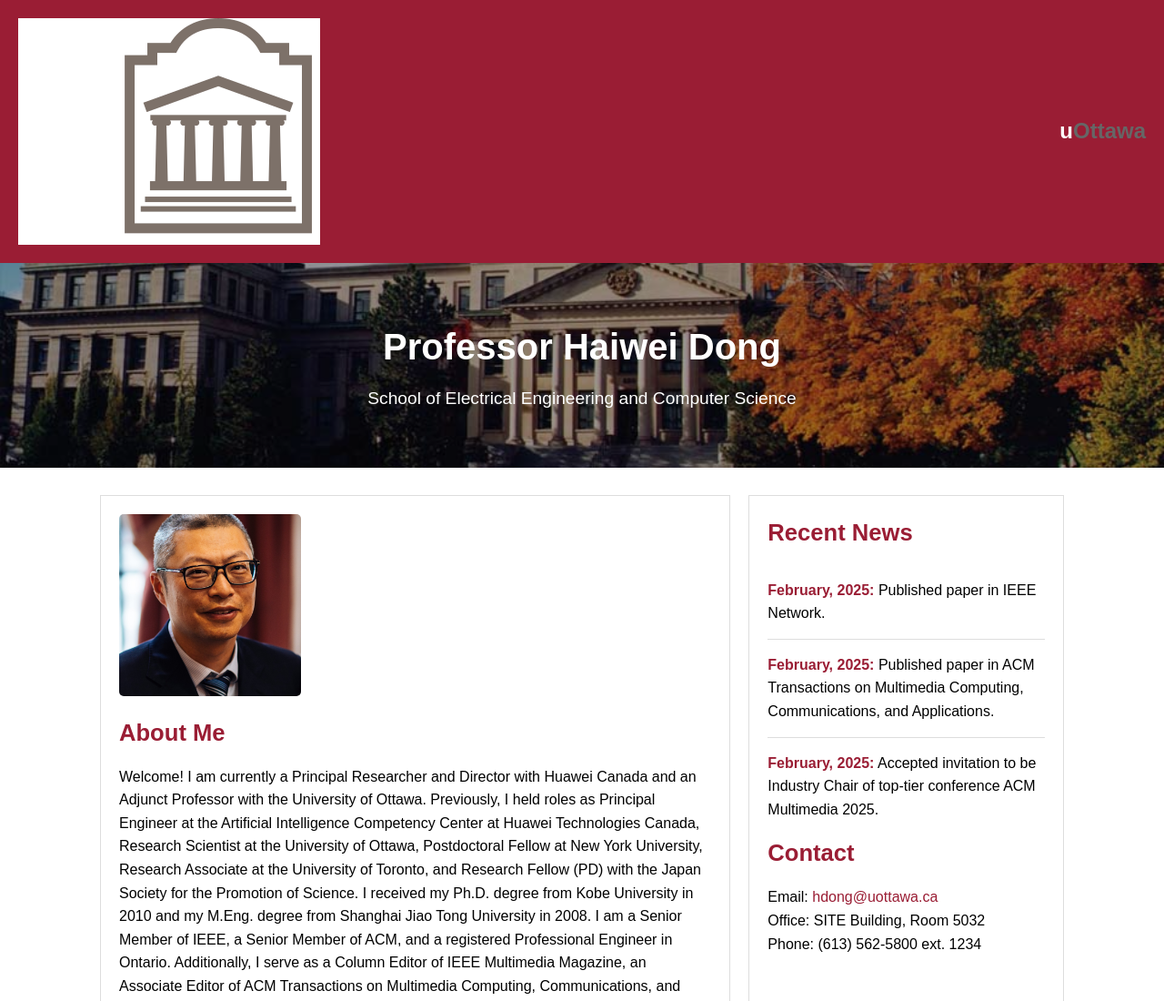
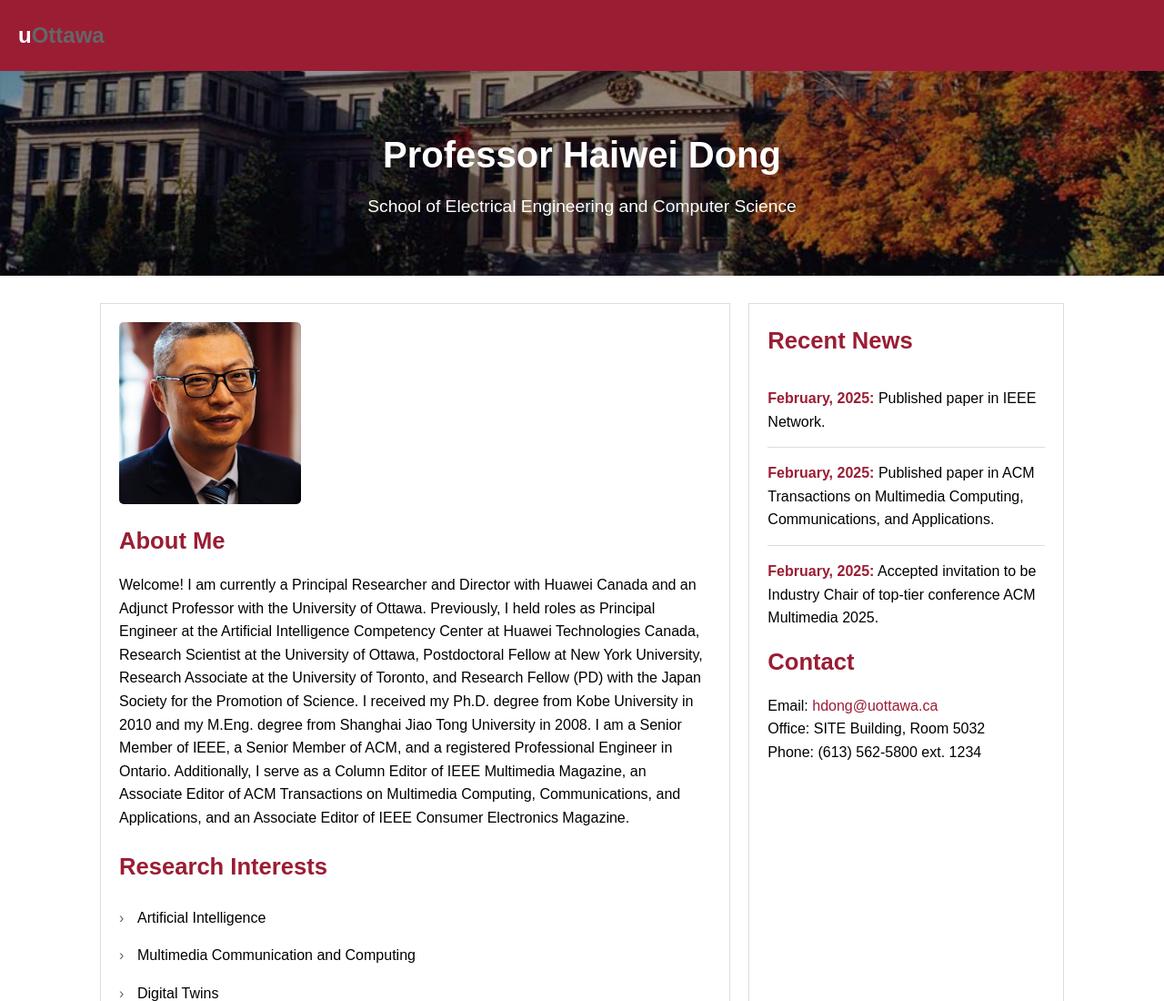
Before and after one commit to haiwei-dong/backup, a plain HTML site: page index.html in a window 1280 px wide. Shown: the top 1100 px of the page at 91% size. Drawn offline with Linux system fonts and the light colour scheme.

Commit message:
Update index.html

```diff
--- a/index.html
+++ b/index.html
@@ -168,7 +168,7 @@
 </head>
 <body>
     <header>
-        <img src="University_of_Ottawa_Logo.png" alt="UOttawa Logo" class="logo"> <!-- Replace with your logo path -->
+        <!-- <img src="University_of_Ottawa_Logo.png" alt="UOttawa Logo" class="logo"> Replace with your logo path -->
         <div class="logo">u<span>Ottawa</span></div>
     </header>
 
```
